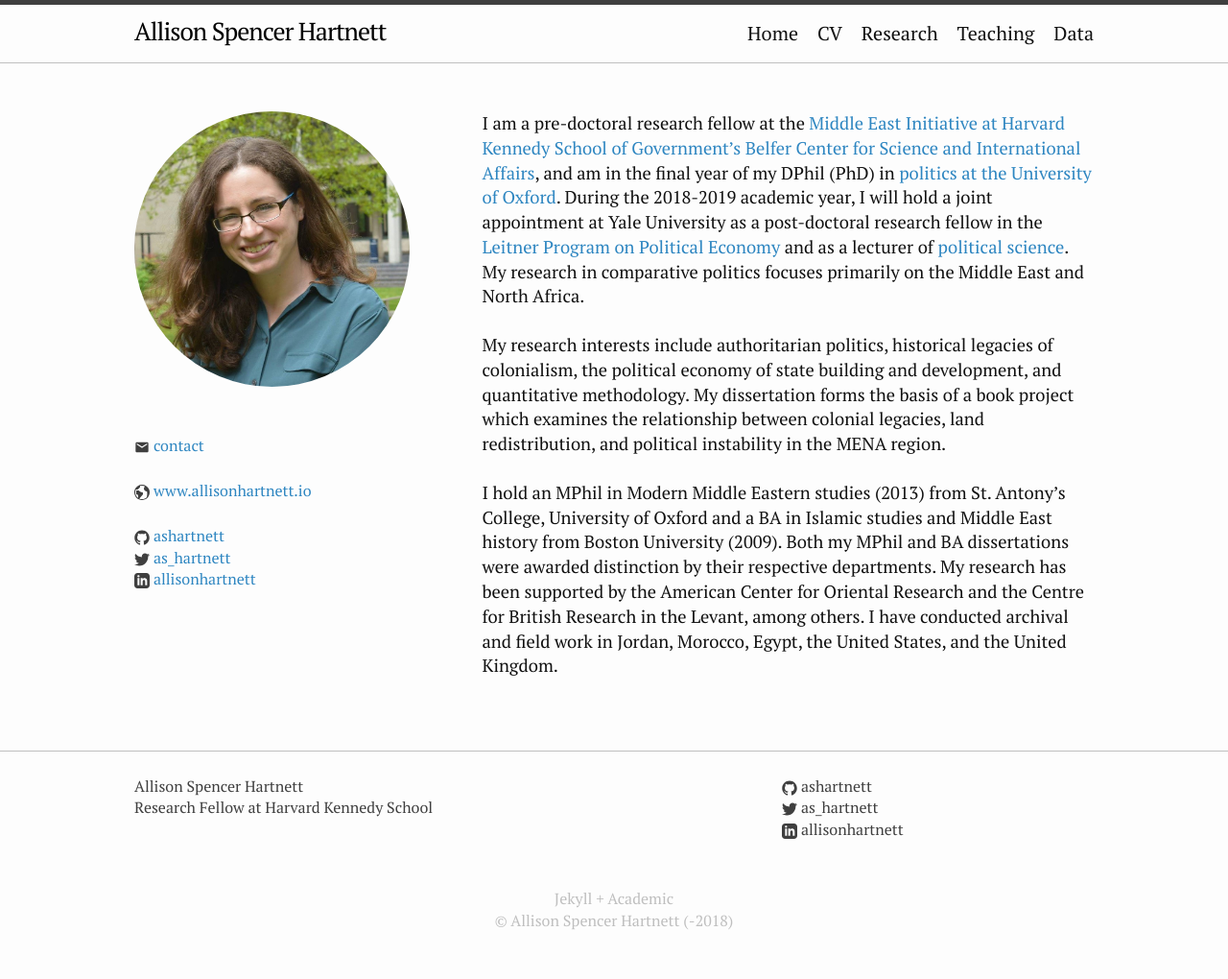
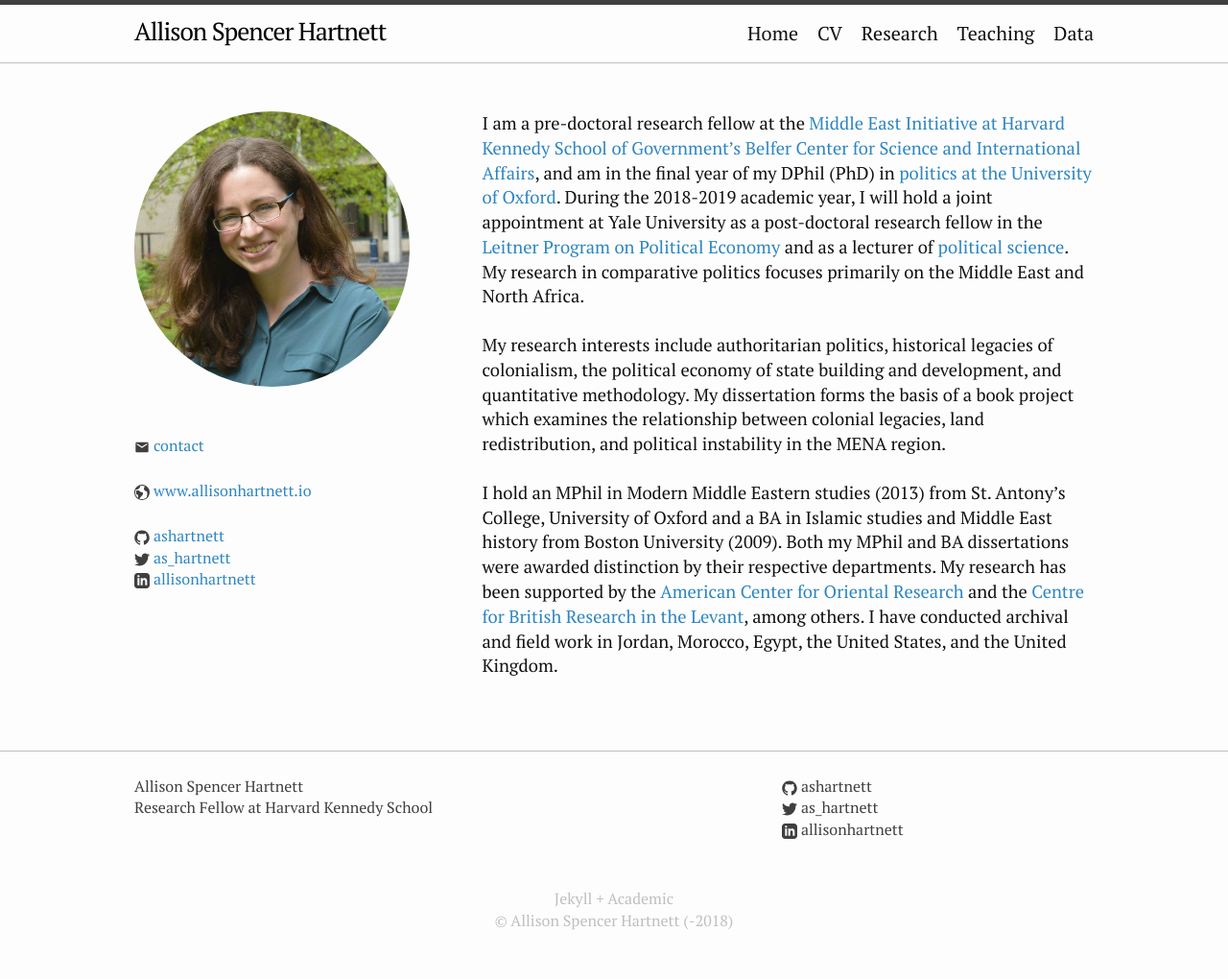
Before and after one commit to ashartnett/ashartnett.github.io, a Jekyll site: the page built from markdowns/0index.md, in a window 1280 px wide. Shown: the whole page at 96% size. Built offline with Jekyll 4.4.1, drawn with Linux system fonts in a browser that asks for light colours; part of the change alters nothing that is shown.

```diff
--- a/markdowns/0index.md
+++ b/markdowns/0index.md
@@ -12,4 +12,4 @@ seo:
 
 My research interests include authoritarian politics, historical legacies of colonialism, the political economy of state building and development, and quantitative methodology. My dissertation forms the basis of a book project which examines the relationship between colonial legacies, land redistribution, and political instability in the MENA region.
 
-I hold an MPhil in Modern Middle Eastern studies (2013) from St. Antony's College, University of Oxford and a BA in Islamic studies and Middle East history from Boston University (2009). Both my MPhil and BA dissertations were awarded distinction by their respective departments. My research has been supported by the American Center for Oriental Research and the Centre for British Research in the Levant, among others. I have conducted archival and field work in Jordan, Morocco, Egypt, the United States, and the United Kingdom.
+I hold an MPhil in Modern Middle Eastern studies (2013) from St. Antony's College, University of Oxford and a BA in Islamic studies and Middle East history from Boston University (2009). Both my MPhil and BA dissertations were awarded distinction by their respective departments. My research has been supported by the [American Center for Oriental Research](https://www.acorjordan.org/) and the [Centre for British Research in the Levant](http://cbrl.org.uk), among others. I have conducted archival and field work in Jordan, Morocco, Egypt, the United States, and the United Kingdom.
```
